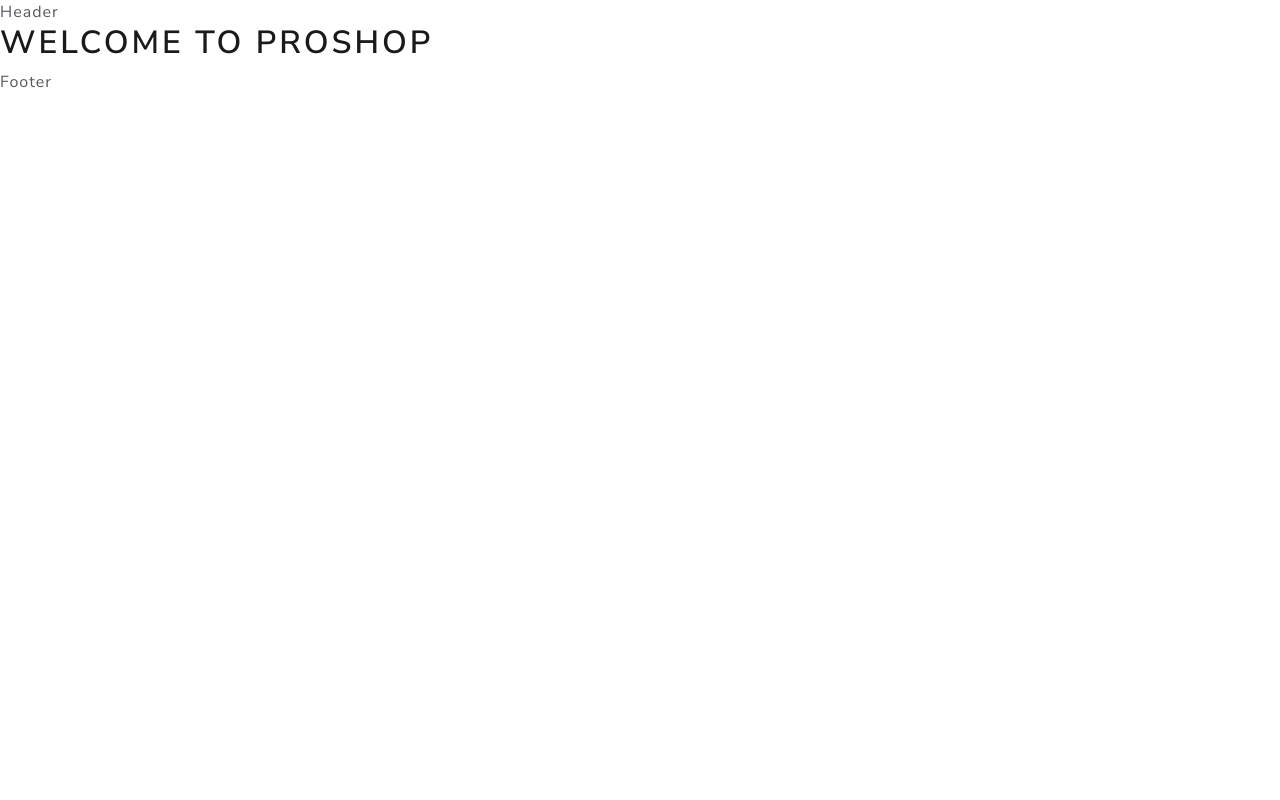
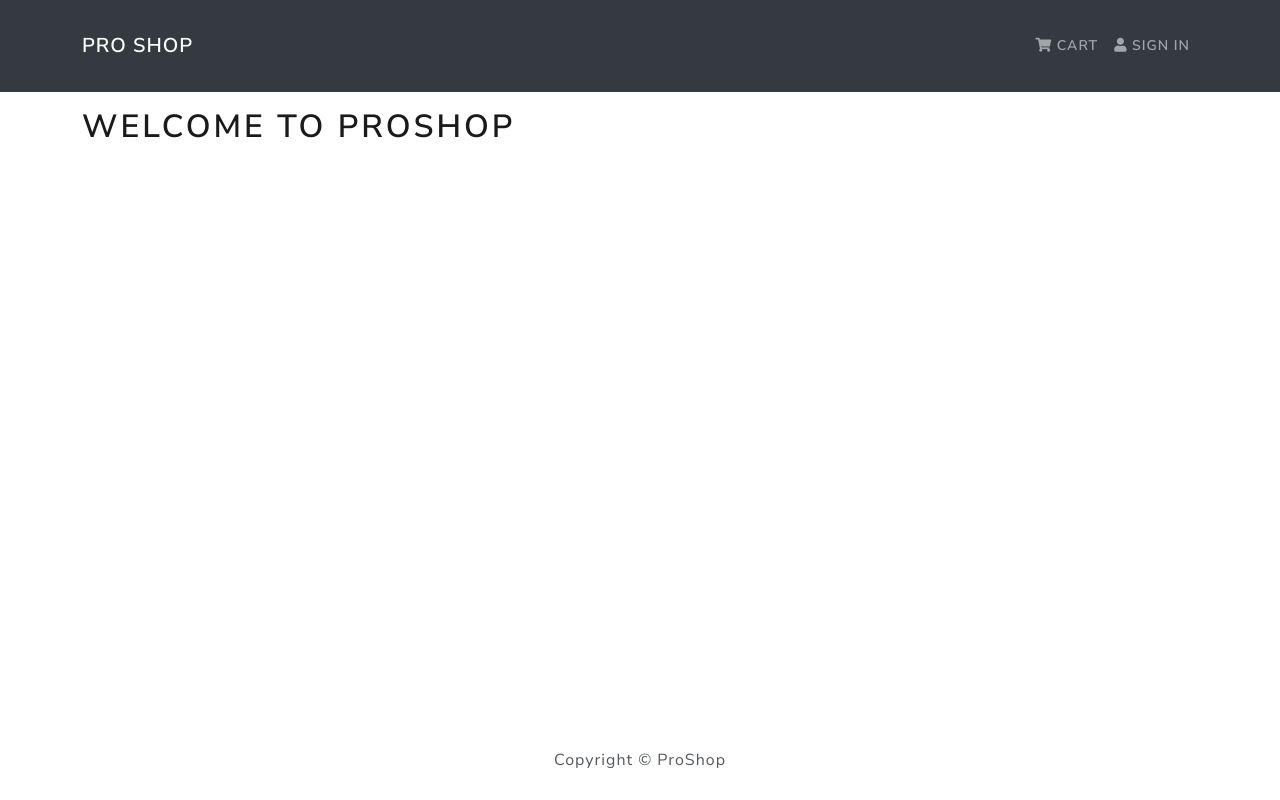
Before and after one commit to carlagromero/proshop, a React (Create React App) app in the folder frontend/: page / in a window 1280 px wide. Built offline with nearby package versions, Linux system fonts and the light colour scheme.

Commit message:
chore: update footer and header

```diff
--- a/frontend/src/App.js
+++ b/frontend/src/App.js
@@ -1,3 +1,4 @@
+import { Container } from 'react-bootstrap';
 import Header from './components/Header';
 import Footer from './components/Footer';
 
@@ -5,12 +6,14 @@
   return (
     <>
       <Header />
-      <main>
-        <h1>Welcome to ProShop</h1>
+      <main className='py-3'>
+        <Container>
+          <h1>Welcome to ProShop</h1>
+        </Container>
       </main>
       <Footer />
     </>
   );
-}
+};
 
 export default App;
--- a/frontend/src/components/Footer.js
+++ b/frontend/src/components/Footer.js
@@ -1,9 +1,16 @@
 import React from 'react';
+import { Container, Row, Col } from 'react-bootstrap';
 
 const Footer = () => {
-    return (
-        <footer>Footer</footer>
-    );
-}
+  return (
+    <Container>
+      <Row>
+        <Col className='text-center py-3'>
+          <footer>Copyright &copy; ProShop</footer>
+        </Col>
+      </Row>
+    </Container>
+  );
+};
 
 export default Footer;
--- a/frontend/src/components/Header.js
+++ b/frontend/src/components/Header.js
@@ -1,9 +1,30 @@
 import React from 'react';
+import { Container, Navbar, Nav } from 'react-bootstrap';
 
 const Header = () => {
-    return (
-        <header>Header</header>
-    );
-}
+  return (
+    <header>
+      <Navbar bg='dark' variant='dark' expand='lg' collapseOnSelect>
+        <Container>
+          <Navbar.Brand href='/'>Pro Shop</Navbar.Brand>
+          <Navbar.Toggle aria-controls='basic-navbar-nav' />
+          <Navbar.Collapse
+            id='basic-navbar-nav'
+            className='justify-content-end'
+          >
+            <Nav>
+              <Nav.Link href='/cart'>
+                <i className='fas fa-shopping-cart'></i> Cart
+              </Nav.Link>
+              <Nav.Link href='/login'>
+                <i className='fas fa-user'></i> Sign In
+              </Nav.Link>
+            </Nav>
+          </Navbar.Collapse>
+        </Container>
+      </Navbar>
+    </header>
+  );
+};
 
 export default Header;
--- a/frontend/src/index.css
+++ b/frontend/src/index.css
@@ -0,0 +1,3 @@
+main {
+  min-height: 80vh;
+}
```
